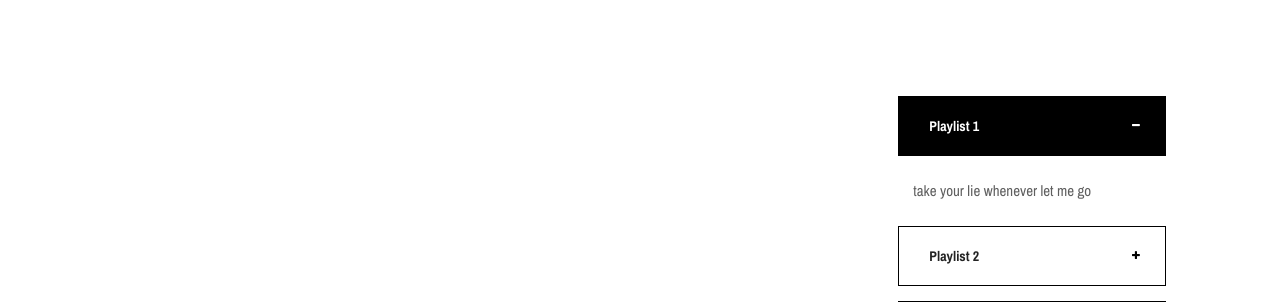
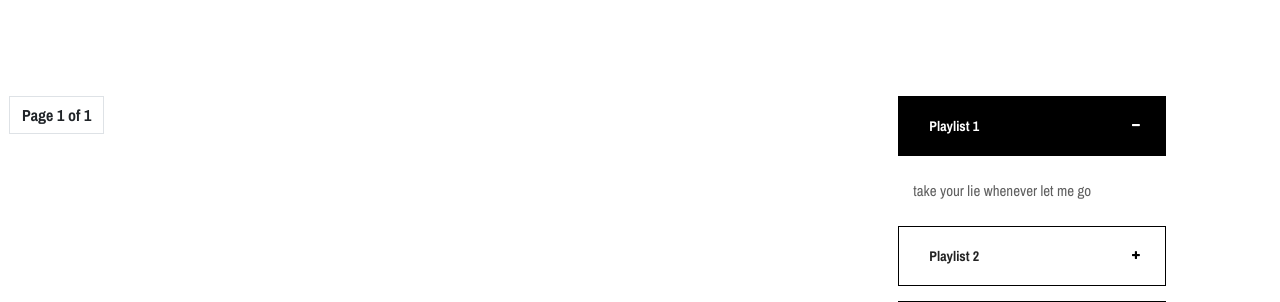
Before and after one commit to multicampus-cloud/django_playlist, a Django app: page /mypage/playlist/ in a window 1280 px wide. Shown: the part 389-691 px from the top of the page. Run offline with Django 3.2, Linux system fonts and the light colour scheme; the visitor is signed in with stand-in values (Sample User, id 1); data that the repository does not hold is empty; some libraries are stand-ins or nearby versions; some web fonts are replaced.

Commit message:
add pagination in myPage/playlist.html

```diff
--- a/plist/templates/plist/myPage/playlist.html
+++ b/plist/templates/plist/myPage/playlist.html
@@ -45,8 +45,10 @@
                                     </div>
                                 </div>
                             {% endfor %}
-                        {% else %}
-                            로그인 해주세요
+                            <!--  pagination.html 추가  -->
+                            <div class="col-12">
+                                {% include 'plist/pagination.html' with page=song_list %}
+                            </div>
                         {% endif %}
                     </div> <!-- row end -->
                 </div>
--- /dev/null
+++ b/plist/templates/plist/pagination.html
@@ -0,0 +1,34 @@
+<nav aria-label="Page navigation example" >
+    <ul class="pagination">
+
+        <li class="page-item">
+            {% if page.has_previous %}
+                <a class="page-link" href="?page={{page.previous_page_number}}">Previous</a>
+            {% endif %}
+
+        </li>
+
+        <li class="page-item">
+            <a class="page-link">Page {{page.number}} of {{page.paginator.num_pages}}</a>
+        </li>
+
+        <li class="page-item">
+            {% if page.has_next %}
+                <a class="page-link" href="?page={{page.next_page_number}}">Next</a>
+            {% endif %}
+        </li>
+    </ul>
+</nav>
+
+
+<!-- Pagination
+<div class="oneMusic-pagination-area wow fadeInUp" data-wow-delay="300ms">
+    <nav>
+        <ul class="pagination">
+            <li class="page-item active"><a class="page-link" href="#">01</a></li>
+            <li class="page-item"><a class="page-link" href="#">02</a></li>
+            <li class="page-item"><a class="page-link" href="#">03</a></li>
+        </ul>
+    </nav>
+</div>
+</div>-->
--- a/plist/views.py
+++ b/plist/views.py
@@ -3,13 +3,15 @@ from .models import Song
 from .download import download_video_and_subtitle
 from .slice import find_sec, song_slice
 from .youtube_recommend import recommend_song_list
+from .documents import SongDocument
 
 from django.shortcuts import render, redirect, get_object_or_404
 from django.http import HttpResponse
 from django.views.generic import CreateView
 from django.contrib.auth.models import User
 from django.contrib.auth import views, models, login, authenticate
-from .documents import SongDocument
+from django.contrib.auth.decorators import login_required
+from django.core.paginator import Paginator, EmptyPage, PageNotAnInteger
 
 
 GENRE_CHOICES = (
@@ -72,17 +74,18 @@ def signup(request):
 
 
 # new song 만들기
+@login_required
 def song_new(request):
     if request.method == "POST":
         form = SongForm(request.POST)
         if form.is_valid():
-            print(form.cleaned_data)
+            # print(form.cleaned_data)
 
             # 파일뽑아내는 작업
-            download_video_and_subtitle(form.cleaned_data['song_url'], form.cleaned_data['song_title'])
+            # download_video_and_subtitle(form.cleaned_data['song_url'], form.cleaned_data['song_title'])
 
             # 파일 자르는 작업
-            song_slice(form.cleaned_data['song_title'],form.cleaned_data['song_start'],form.cleaned_data['song_end'])
+            # song_slice(form.cleaned_data['song_title'],form.cleaned_data['song_start'],form.cleaned_data['song_end'])
 
             # db에 넣기
             song = Song.objects.create(song_title=form.cleaned_data['song_title'],\
@@ -108,7 +111,7 @@ def song_detail(request,pk):
     song_genre = GENRE_CHOICES[int(song.song_genre)]
     # 추천 노래 리스트 받아오기
     recommend_list = recommend_song_list(song.song_url)
-    print(recommend_list)
+    # print(recommend_list)
     return render(request, 'plist/song_detail.html', \
                   {'song': song,'genre':song_genre[1], 'tag':song_tag[1],\
                    'recommend_list':recommend_list})
@@ -117,11 +120,6 @@ def song_detail(request,pk):
 # 메인 페이지
 def index(request):
     return render(request, 'plist/index.html')
-
-
-# 로그인 페이지
-def login(request):
-    return render(request, 'plist/login.html')
 
 
 def album(request):
@@ -145,8 +143,22 @@ def element(request):
 
 
 # mypage 안에 my playlist 가져오기(모든 노래가져오기)
+@login_required
 def playlist(request):
+    # 페이지 별로 구분해서 리스트 출력하기
     song_list = Song.objects.all()
+    # song_list 목록에서 한페이지당 2개씩 할당
+    paginator = Paginator(song_list, 6)
+    # page 받아오기
+    page = request.GET.get('page')
+
+    try:
+        song_list = paginator.page(page)
+    except PageNotAnInteger:
+        song_list = paginator.page(1)
+    except EmptyPage:
+        song_list = paginator.page(paginator.num_pages)
+
     return render(request, 'plist/myPage/playlist.html', {'song_list': song_list})
 
 
```
